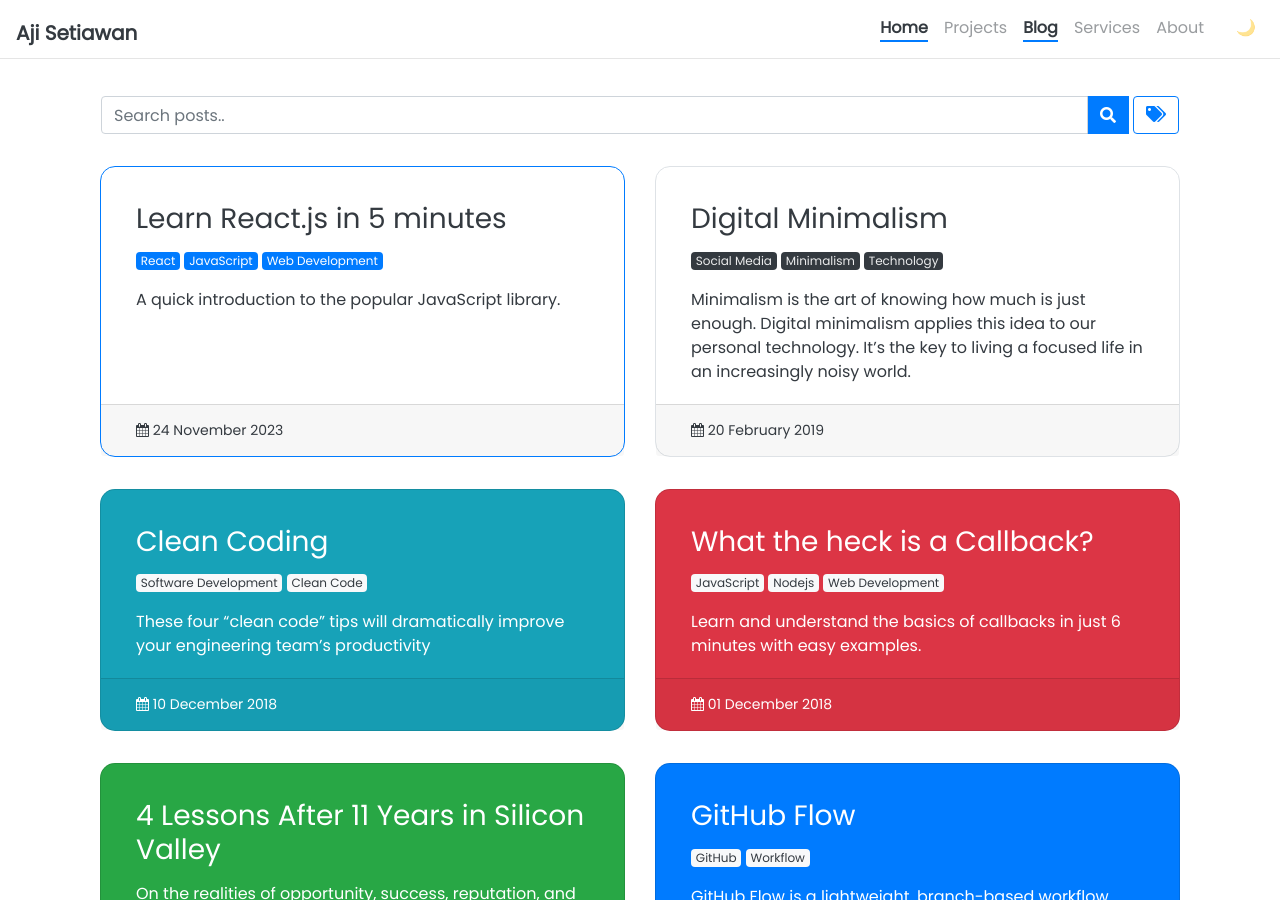
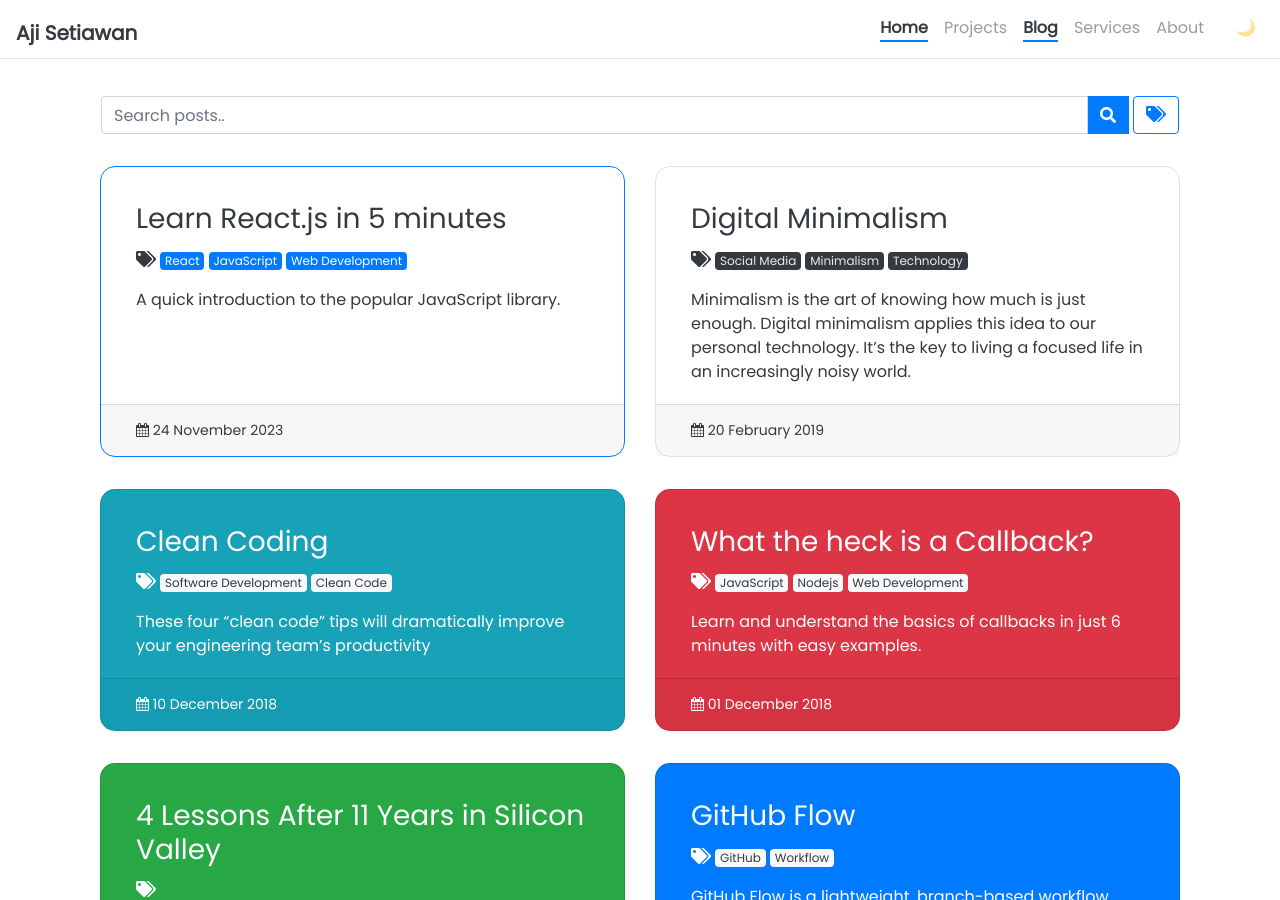
Before and after one commit to ajisetiawan716/ajisetiawan716.github.io, a Jekyll site: the page built from pages/blog.html, in a window 1280 px wide and 900 px high. Built offline with Jekyll 4.4.1, drawn with Linux system fonts in a browser that asks for light colours; nearby versions of some CDN libraries; comment, search, counter and statistics services are not loaded.

Commit message:
Update post-card.html

```diff
--- a/_includes/blog/post-card.html
+++ b/_includes/blog/post-card.html
@@ -29,7 +29,7 @@
   <a href="{{ post_url }}" class="post card {{ card_style }}">
     <div class="card-body {{ text_style }}">
       <h3 class="card-title">{{ post.title }}</h3>
-      <p class="card-text">
+      <p class="card-text"><i class="fas fa-tags fa-1x"></i>
         {% for tag in post.tags %}
         <span class="badge {{ badge_style }}">{{ tag }}</span>
         {% endfor %}
```
